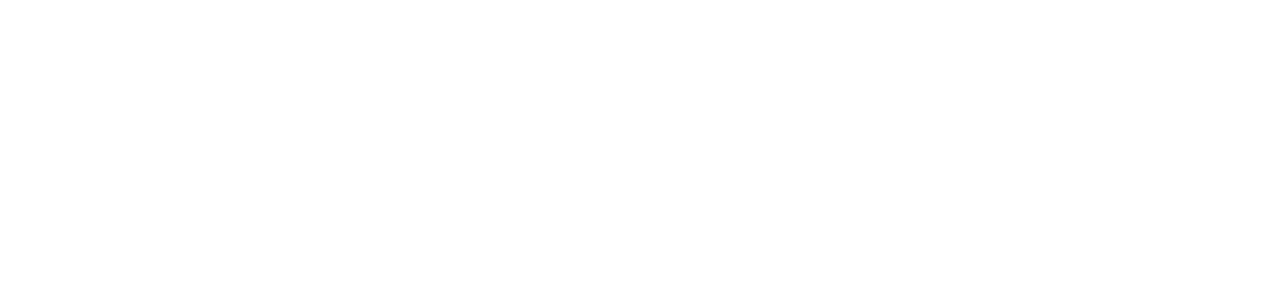
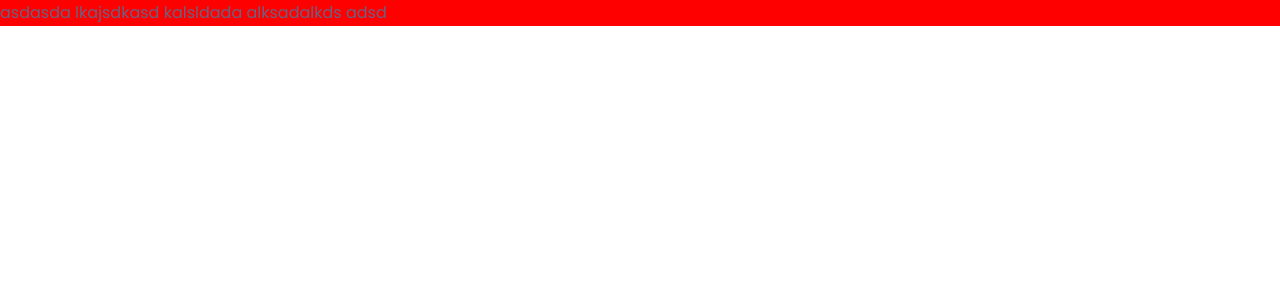
Before and after one commit to oMatheusCaetano/proffy, a React (Create React App) app: page / in a window 1280 px wide. Shown: the top 300 px of the page. Built offline with nearby package versions, Linux system fonts and the light colour scheme.

Commit message:
Created theme

```diff
--- a/public/index.html
+++ b/public/index.html
@@ -8,7 +8,8 @@
   <meta name="description" content="Web site created using create-react-app" />
   <link rel="shortcut icon" href="%PUBLIC_URL%/favicon.svg" />
   <link rel="preconnect" href="https://fonts.gstatic.com">
-  <link href="https://fonts.googleapis.com/css2?family=Roboto:ital,wght@0,100;0,300;0,400;0,500;0,700;0,900;1,100;1,300;1,400;1,500;1,700;1,900&display=swap" rel="stylesheet">
+  <link rel="preconnect" href="https://fonts.gstatic.com">
+<link href="https://fonts.googleapis.com/css2?family=Poppins:ital,wght@0,100;0,200;0,300;0,400;0,500;0,600;0,700;0,800;0,900;1,100;1,200;1,300;1,400;1,500;1,600;1,700;1,800;1,900&display=swap" rel="stylesheet">
   <link href="https://fonts.googleapis.com/css2?family=Archivo:ital,wght@0,100;0,200;0,300;0,400;0,500;0,600;0,700;0,800;0,900;1,100;1,200;1,300;1,400;1,500;1,600;1,700;1,800;1,900&display=swap" rel="stylesheet">
 
   <title>Proffy</title>
--- /dev/null
+++ b/src/components/atoms/text/Text/index.tsx
@@ -0,0 +1,9 @@
+import React from 'react';
+
+import { Container } from './styles';
+
+const Icon: React.FC = ({ children }) => (
+  <Container>{children}</Container>
+);
+
+export default Icon;
--- /dev/null
+++ b/src/components/atoms/text/Text/styles.ts
@@ -0,0 +1,6 @@
+import { styled } from '@/styles/theme';
+
+export const Container = styled.p`
+  line-height: 26px;
+  color: ${({ theme }) => theme.colors.text};
+`;
--- a/src/pages/Hero/index.tsx
+++ b/src/pages/Hero/index.tsx
@@ -1,11 +1,15 @@
 import React from 'react';
+
+import Text from '@/components/atoms/text/Text';
 
 import {
   Container,
 } from './styles';
 
-const Dashboard: React.FC = () => (
-  <Container />
+const Hero: React.FC = () => (
+  <Container>
+    <Text>asdasda lkajsdkasd kalsldada alksadalkds adsd</Text>
+  </Container>
 );
 
-export default Dashboard;
+export default Hero;
--- a/src/pages/Hero/styles.ts
+++ b/src/pages/Hero/styles.ts
@@ -1,4 +1,5 @@
 import styled from 'styled-components';
 
 export const Container = styled.div`
+  background: red;
 `;
--- a/src/styles/global.ts
+++ b/src/styles/global.ts
@@ -8,6 +8,8 @@ export default createGlobalStyle`
     box-sizing: border-box;
     -webkit-font-smoothing: antialiased;
     -moz-osx-font-smoothing: grayscale;
+    font-size: 16px;
+    font-family: Poppins, sans-serif;
   }
 
   body, #root {
@@ -21,4 +23,27 @@ export default createGlobalStyle`
   button {
     cursor: pointer;
   }
+
+  label, span {
+    font-size: 14px;
+  }
+
+  small {
+    font-size: 12px;
+  }
+
+  h2 {
+    font-size: 36px;
+    font-family: Archivo, sans-serif;
+  }
+
+  h4 {
+    font-size: 24px;
+    font-family: Archivo, sans-serif;
+  }
+
+  h5 {
+    font-size: 20px;
+    font-family: Archivo, sans-serif;
+  }
 `;
--- /dev/null
+++ b/src/styles/theme.ts
@@ -0,0 +1,19 @@
+import baseStyled, { ThemedStyledInterface } from 'styled-components';
+
+export const theme = {
+  breakpoints: {
+    default: { min: '1px', max: '639px' },
+    small: { min: '640px', max: '767' },
+    medium: { min: '768px', max: '1023px' },
+    large: { min: '1024px', max: '1279px' },
+    extraLarge: { min: '1280px', max: '1535px' },
+    xExtraLarge: { min: '1536px', max: '' },
+  },
+
+  colors: {
+    text: '#6a6180',
+  },
+};
+
+export type Theme = typeof theme;
+export const styled = baseStyled as ThemedStyledInterface<Theme>;
```
Also changed, not shown: src/App.tsx (+6 -4 lines), src/components/atoms/img/Icon/index.tsx (added, +17 -0 lines), .eslintrc.json, public/icons/logo.svg (added).
